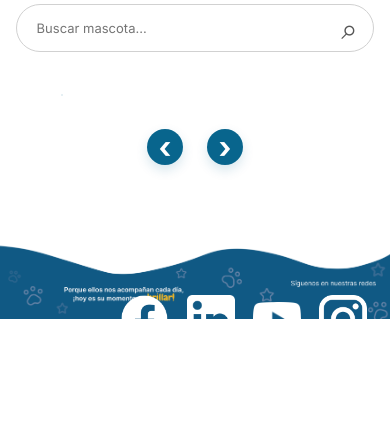
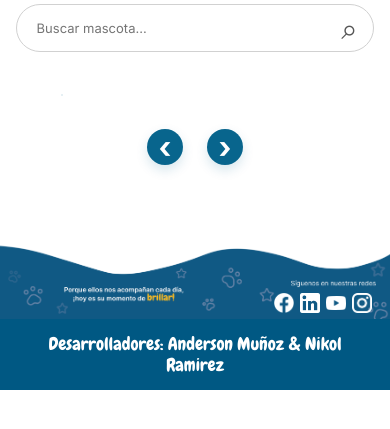
Before and after one commit to CiberNex/concurso-mascotas, a Django app: template mascotas/templates/mascotas/galeria.html in a window 390 px wide. Shown: the part 415-844 px from the top of the page. Run offline with Django 5.2, Linux system fonts and the light colour scheme; the template is opened without the code that fills it, so the values that code supplies are empty.

Commit message:
Footer de la galeria arreglado

```diff
--- a/Mascota Unadista/css/votacion.css
+++ b/Mascota Unadista/css/votacion.css
@@ -840,103 +840,48 @@ a {
 ========================================================== */
 
 .site-footer {
-
     position: relative;
-
     width: 100%;
-
     overflow: hidden;
-
     line-height: 0;
-
 }
 
-
-/* ----------------------------------------------------------
-   IMAGEN DEL FOOTER
----------------------------------------------------------- */
-
 .footer-image {
-
     display: block;
-
     width: 100%;
-
     height: auto;
-
     max-width: none;
-
 }
 
-
-/* ----------------------------------------------------------
-   REDES SOCIALES
----------------------------------------------------------- */
-
 .footer-social {
-
     position: absolute;
-
     z-index: 10;
-
     display: flex;
-
     align-items: center;
-
     justify-content: center;
-
     gap: 18px;
-
+    right: 6%;
+    top: 70%;
 }
 
-
-/* Cada botón de red */
-
 .footer-social a {
-
     display: flex;
-
     align-items: center;
-
     justify-content: center;
-
     width: 48px;
-
     height: 48px;
-
     transition: transform .2s ease;
-
 }
 
-
-/* Iconos */
-
 .footer-social img {
-
     display: block;
-
     width: 100%;
-
     height: 100%;
-
     object-fit: contain;
-
 }
 
-
-/* Efecto al pasar el mouse */
-
 .footer-social a:hover {
-
     transform: translateY(-4px);
-
-}
-.footer-social {
-
-    right: 6%;
-
-    top: 70%;
-
 }
 
 /* ==========================================================
@@ -1481,29 +1426,62 @@ a {
 
 }
 /* ==========================================================
+   FOOTER - AJUSTE RESPONSIVE UNIFICADO
+   Evita que los iconos sociales se corten en tablet y móvil.
+========================================================== */
+
+@media (max-width: 760px) {
+
+    .footer-social {
+        top: auto;
+        right: 5.5%;
+        bottom: 8%;
+        gap: clamp(6px, 1.7vw, 10px);
+    }
+
+    .footer-social a {
+        width: clamp(20px, 5.5vw, 28px);
+        height: clamp(20px, 5.5vw, 28px);
+    }
+
+    .footer-social a:hover {
+        transform: none;
+    }
+
+}
+
+@media (max-width: 480px) {
+
+    .footer-social {
+        top: auto;
+        right: 4.5%;
+        bottom: 7%;
+        gap: 6px;
+    }
+
+    .footer-social a {
+        width: clamp(18px, 5.2vw, 23px);
+        height: clamp(18px, 5.2vw, 23px);
+    }
+
+}
+
+
+/* ==========================================================
    DESARROLLADORES
 ========================================================== */
 
 .developers-bar {
     width: 100%;
-
     padding: 14px 20px;
-
-    background: var(--blue-bar);
-
+    background: #005883;
     text-align: center;
 }
 
 .developers-bar p {
     margin: 0;
-
-    color: var(--white);
-
-    font-family:
-        "Chewy",
-        system-ui,
-        sans-serif;
-
+    color: #ffffff;
+    font-family: "Chewy", system-ui, sans-serif;
     font-size: clamp(18px, 2vw, 24px);
     font-weight: 400;
     line-height: 1.2;
--- a/mascotas/templates/mascotas/galeria.html
+++ b/mascotas/templates/mascotas/galeria.html
@@ -286,7 +286,7 @@
     <!-- Redes sociales -->
     <div class="footer-social">
 
-        <a href="#"
+        <a href="https://www.facebook.com/UniversidadUNAD/"
            aria-label="Facebook">
             <img
                 src="{% static 'assets/iconos/Facebook.png' %}"
@@ -294,7 +294,7 @@
             >
         </a>
 
-        <a href="#"
+        <a href="https://www.linkedin.com/school/universidadunad"
            aria-label="LinkedIn">
             <img
                 src="{% static 'assets/iconos/Linkedin.png' %}"
@@ -302,7 +302,7 @@
             >
         </a>
 
-        <a href="#"
+        <a href="https://www.youtube.com/@universidadunadTvUnadVirtual"
            aria-label="YouTube">
             <img
                 src="{% static 'assets/iconos/Youtube.png' %}"
@@ -310,7 +310,7 @@
             >
         </a>
 
-        <a href="#"
+        <a href="https://www.instagram.com/universidadunad"
            aria-label="Instagram">
             <img
                 src="{% static 'assets/iconos/Instagram.png' %}"
@@ -321,6 +321,12 @@
     </div>
 
 </footer>
+
+<section class="developers-bar" aria-label="Desarrolladores">
+    <p>
+        Desarrolladores: Anderson Muñoz & Nikol Ramirez
+    </p>
+</section>
 
 
 
```
